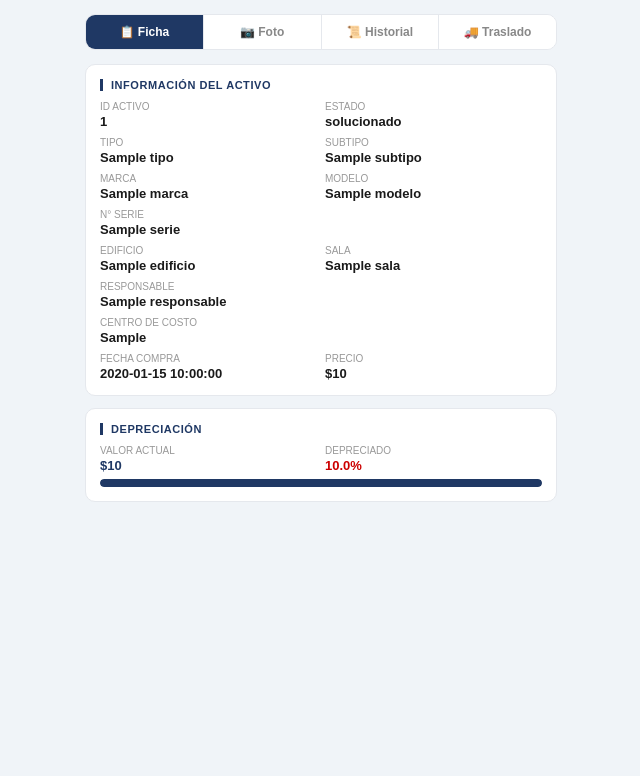
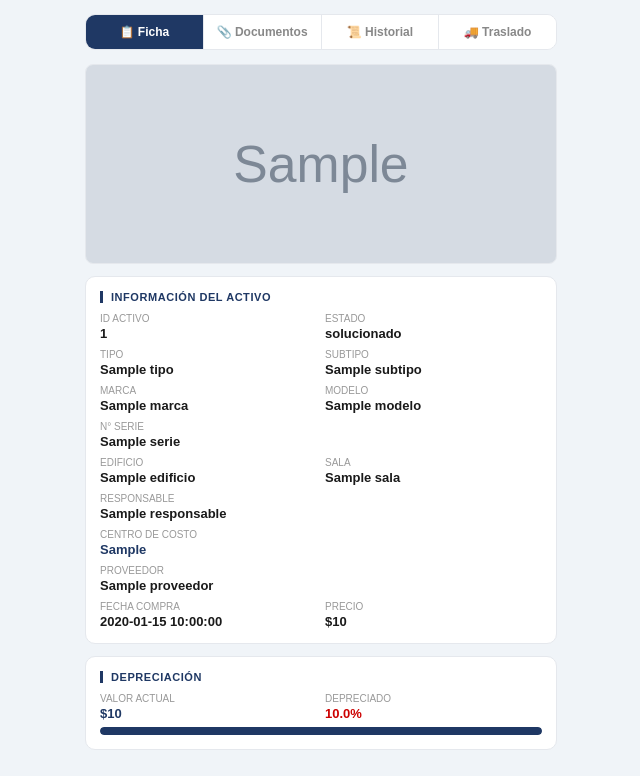
Before and after one commit to fcatalan-ai/activos-fijos, a Flask app: template templates/ficha_publica.html in a window 1280 px wide. Shown: the part 83-859 px from the top of the page, without its empty margins (319-959 px from the left). Before the commit the page ends 584 px from the top, so only its background shows below. Run offline with Flask 3, Linux system fonts and the light colour scheme; the template is opened without the code that fills it: most values are stand-ins (such as "Sample title", 1, 10 or a date in 2020); grey boxes marked "Sample" are stand-in pictures; some libraries are stand-ins or nearby versions.

Commit message:
Refactor ficha_publica.html to add document tab

```diff
--- a/templates/ficha_publica.html
+++ b/templates/ficha_publica.html
@@ -12,26 +12,29 @@ body{font-family:Arial,sans-serif;background:#f0f4f8;min-height:100vh}
 .topbar .sub{color:#9BB8D8;font-size:12px;margin-top:2px}
 .badge-estado{padding:4px 12px;border-radius:20px;font-size:12px;font-weight:700;display:inline-block;margin-top:4px}
 .badge-bueno{background:#E2EFDA;color:#27500A}
+.badge-enreparación{background:#FFF0D9;color:#8B4500}
 .badge-regular{background:#FFF2CC;color:#806000}
 .badge-malo{background:#FCEBEB;color:#791F1F}
-.badge-baja{background:#E8E8E8;color:#555;text-decoration:line-through}
+.badge-debaja{background:#E8E8E8;color:#555;text-decoration:line-through}
 .main{padding:14px;max-width:500px;margin:0 auto}
-/* TABS */
 .tabs{display:flex;gap:0;margin-bottom:14px;border-radius:10px;overflow:hidden;border:1px solid #e5e8ed;background:#fff}
 .tab{flex:1;padding:10px 4px;font-size:12px;font-weight:600;cursor:pointer;border:none;background:#fff;color:#888;text-align:center;transition:all 0.15s}
 .tab.active{background:#1F3864;color:#fff}
 .tab:not(:last-child){border-right:1px solid #e5e8ed}
-/* FICHA */
 .card{background:#fff;border-radius:10px;border:1px solid #e5e8ed;padding:14px;margin-bottom:12px}
 .card-title{font-size:11px;font-weight:700;color:#1F3864;text-transform:uppercase;letter-spacing:.05em;margin-bottom:10px;border-left:3px solid #1F3864;padding-left:8px}
 .field-grid{display:grid;grid-template-columns:1fr 1fr;gap:8px}
 .field-box label{font-size:10px;color:#999;text-transform:uppercase;display:block;margin-bottom:2px}
 .field-box .val{font-size:13px;font-weight:600;color:#1a1a1a}
 .field-full{grid-column:span 2}
-/* FOTO */
+.foto-ficha{width:100%;border-radius:8px;display:block;object-fit:cover;max-height:200px;margin-bottom:12px;border:1px solid #e5e8ed}
 .foto-wrap{width:100%;border-radius:8px;overflow:hidden;background:#f8f8f8;text-align:center;padding:20px;color:#999;font-size:13px}
 .foto-wrap img{width:100%;border-radius:8px;display:block}
-/* HISTORIAL */
+.doc-grid{display:grid;grid-template-columns:1fr 1fr;gap:10px}
+.doc-item{border:1px solid #e5e8ed;border-radius:8px;overflow:hidden;background:#fff}
+.doc-label{font-size:11px;font-weight:700;color:#1F3864;padding:6px 10px;border-bottom:1px solid #f0f0f0;background:#f8fafc}
+.doc-img{width:100%;display:block;object-fit:cover;height:120px;cursor:pointer}
+.doc-empty{padding:20px;text-align:center;color:#bbb;font-size:12px}
 .mov-item{padding:10px 0;border-bottom:1px solid #f0f0f0}
 .mov-item:last-child{border-bottom:none}
 .mov-tipo{font-weight:700;font-size:12px;color:#1F3864}
@@ -40,7 +43,6 @@ body{font-family:Arial,sans-serif;background:#f0f4f8;min-height:100vh}
 .mov-fecha{font-size:11px;color:#aaa;margin-top:2px}
 .traslado-box{background:#f0f4f8;border-radius:6px;padding:8px;margin-top:6px;font-size:11px}
 .traslado-box div{margin-bottom:3px;color:#444}
-/* TRASLADO FORM */
 .form-group label{font-size:12px;color:#666;display:block;margin-bottom:4px;margin-top:10px}
 .form-group select,.form-group input{width:100%;padding:9px 10px;border:1px solid #ddd;border-radius:8px;font-size:14px;background:#fff}
 .btn-traslado{width:100%;padding:13px;background:#1F3864;color:#fff;border:none;border-radius:8px;font-size:15px;font-weight:700;cursor:pointer;margin-top:14px;touch-action:manipulation}
@@ -51,6 +53,10 @@ body{font-family:Arial,sans-serif;background:#f0f4f8;min-height:100vh}
 .loading{text-align:center;padding:20px;color:#999;font-size:13px}
 .dep-bar-bg{background:#eee;border-radius:10px;height:8px;margin-top:6px;overflow:hidden}
 .dep-bar{height:100%;border-radius:10px;background:#1F3864}
+.lightbox{display:none;position:fixed;inset:0;background:rgba(0,0,0,0.85);z-index:999;align-items:center;justify-content:center;flex-direction:column;padding:20px}
+.lightbox.show{display:flex}
+.lightbox img{max-width:100%;max-height:80vh;border-radius:8px}
+.lightbox-close{color:#fff;font-size:14px;margin-top:14px;background:rgba(255,255,255,0.2);border:none;padding:8px 20px;border-radius:8px;cursor:pointer}
 </style>
 </head>
 <body>
@@ -66,16 +72,18 @@ body{font-family:Arial,sans-serif;background:#f0f4f8;min-height:100vh}
 </div>
 
 <div class="main">
-  <!-- TABS -->
   <div class="tabs">
     <button class="tab active" onclick="showTab('ficha',this)">📋 Ficha</button>
-    <button class="tab" onclick="showTab('foto',this)">📷 Foto</button>
+    <button class="tab" onclick="showTab('documentos',this)">📎 Documentos</button>
     <button class="tab" onclick="showTab('historial',this)">📜 Historial</button>
     <button class="tab" onclick="showTab('traslado',this)">🚚 Traslado</button>
   </div>
 
   <!-- TAB FICHA -->
   <div id="tab-ficha">
+    {% if a.foto %}
+    <img src="{{ a.foto }}" class="foto-ficha" alt="Foto {{ a.id }}" onclick="abrirLightbox('{{ a.foto }}')">
+    {% endif %}
     <div class="card">
       <div class="card-title">Información del activo</div>
       <div class="field-grid">
@@ -90,13 +98,15 @@ body{font-family:Arial,sans-serif;background:#f0f4f8;min-height:100vh}
         <div class="field-box"><label>Sala</label><div class="val">{{ a.sala or '—' }}</div></div>
         <div class="field-box field-full"><label>Responsable</label><div class="val">{{ a.responsable or '—' }}</div></div>
         {% if a.centro_costo %}
-        <div class="field-box field-full"><label>Centro de Costo</label><div class="val">{{ a.centro_costo }}</div></div>
+        <div class="field-box field-full"><label>Centro de Costo</label><div class="val" style="color:#1F3864">{{ a.centro_costo }}</div></div>
+        {% endif %}
+        {% if a.proveedor %}
+        <div class="field-box field-full"><label>Proveedor</label><div class="val">{{ a.proveedor }}</div></div>
         {% endif %}
         <div class="field-box"><label>Fecha Compra</label><div class="val">{{ a.fecha_compra or '—' }}</div></div>
         <div class="field-box"><label>Precio</label><div class="val">${{ "{:,.0f}".format(a.precio or 0).replace(',','.') }}</div></div>
       </div>
     </div>
-
     {% if dep %}
     <div class="card">
       <div class="card-title">Depreciación</div>
@@ -111,15 +121,28 @@ body{font-family:Arial,sans-serif;background:#f0f4f8;min-height:100vh}
     {% endif %}
   </div>
 
-  <!-- TAB FOTO -->
-  <div id="tab-foto" style="display:none">
+  <!-- TAB DOCUMENTOS (antes Foto) -->
+  <div id="tab-documentos" style="display:none">
     <div class="card">
-      <div class="card-title">Foto del activo</div>
-      {% if a.foto %}
-      <div class="foto-wrap"><img src="{{ a.foto }}" alt="Foto {{ a.id }}"></div>
-      {% else %}
-      <div class="foto-wrap">📷<br>Sin foto registrada</div>
-      {% endif %}
+      <div class="card-title">Documentos del activo</div>
+      <div class="doc-grid">
+        <div class="doc-item">
+          <div class="doc-label">📄 Factura</div>
+          {% if a.url_factura %}
+          <img src="{{ a.url_factura }}" class="doc-img" alt="Factura" onclick="abrirLightbox('{{ a.url_factura }}')">
+          {% else %}
+          <div class="doc-empty">Sin factura</div>
+          {% endif %}
+        </div>
+        <div class="doc-item">
+          <div class="doc-label">📋 Orden de Compra</div>
+          {% if a.url_oc %}
+          <img src="{{ a.url_oc }}" class="doc-img" alt="OC" onclick="abrirLightbox('{{ a.url_oc }}')">
+          {% else %}
+          <div class="doc-empty">Sin OC</div>
+          {% endif %}
+        </div>
+      </div>
     </div>
   </div>
 
@@ -167,16 +190,31 @@ body{font-family:Arial,sans-serif;background:#f0f4f8;min-height:100vh}
   </div>
 </div>
 
+<!-- LIGHTBOX -->
+<div class="lightbox" id="lightbox" onclick="cerrarLightbox()">
+  <img id="lightbox-img" src="" alt="">
+  <button class="lightbox-close" onclick="cerrarLightbox()">✕ Cerrar</button>
+</div>
+
 <script>
 const ACTIVO_ID = "{{ a.id }}";
 
 function showTab(tab, btn){
-  ['ficha','foto','historial','traslado'].forEach(t=>{
+  ['ficha','documentos','historial','traslado'].forEach(t=>{
     document.getElementById('tab-'+t).style.display = t===tab?'block':'none';
   });
   document.querySelectorAll('.tab').forEach(b=>b.classList.remove('active'));
   if(btn) btn.classList.add('active');
   if(tab==='historial') cargarHistorial();
+}
+
+function abrirLightbox(url){
+  document.getElementById('lightbox-img').src = url;
+  document.getElementById('lightbox').classList.add('show');
+}
+
+function cerrarLightbox(){
+  document.getElementById('lightbox').classList.remove('show');
 }
 
 async function cargarHistorial(){
```
